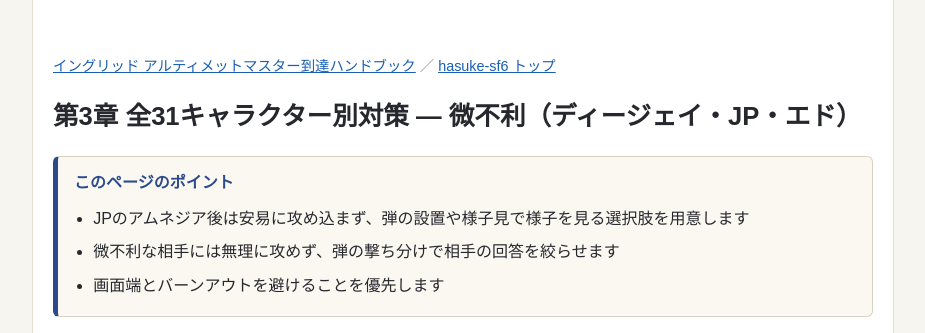
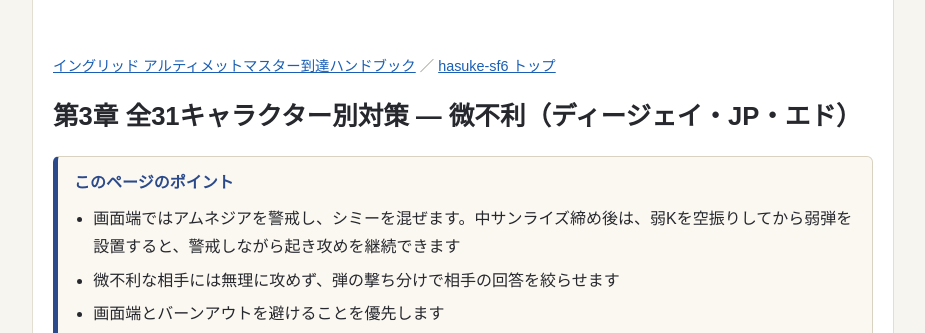
Before and after one commit to hasuke-sf6/hasuke-sf6.github.io, a plain HTML site: page handbook/mu-slight-dis.html in a window 1280 px wide. Shown: the top 333 px of the page, without its empty margins (177-1102 px from the left). Drawn offline with Linux system fonts and the light colour scheme.

Commit message:
mu-slight-dis points: rewrite JP Amnesia bullet from body text

```diff
--- a/handbook/mu-slight-dis.html
+++ b/handbook/mu-slight-dis.html
@@ -45,7 +45,7 @@
 <div class="points">
 <p>このページのポイント</p>
 <ul>
-  <li>JPのアムネジア後は安易に攻め込まず、弾の設置や様子見で様子を見る選択肢を用意します</li>
+  <li>画面端ではアムネジアを警戒し、シミーを混ぜます。中サンライズ締め後は、弱Kを空振りしてから弱弾を設置すると、警戒しながら起き攻めを継続できます</li>
   <li>微不利な相手には無理に攻めず、弾の撃ち分けで相手の回答を絞らせます</li>
   <li>画面端とバーンアウトを避けることを優先します</li>
 </ul>
```
